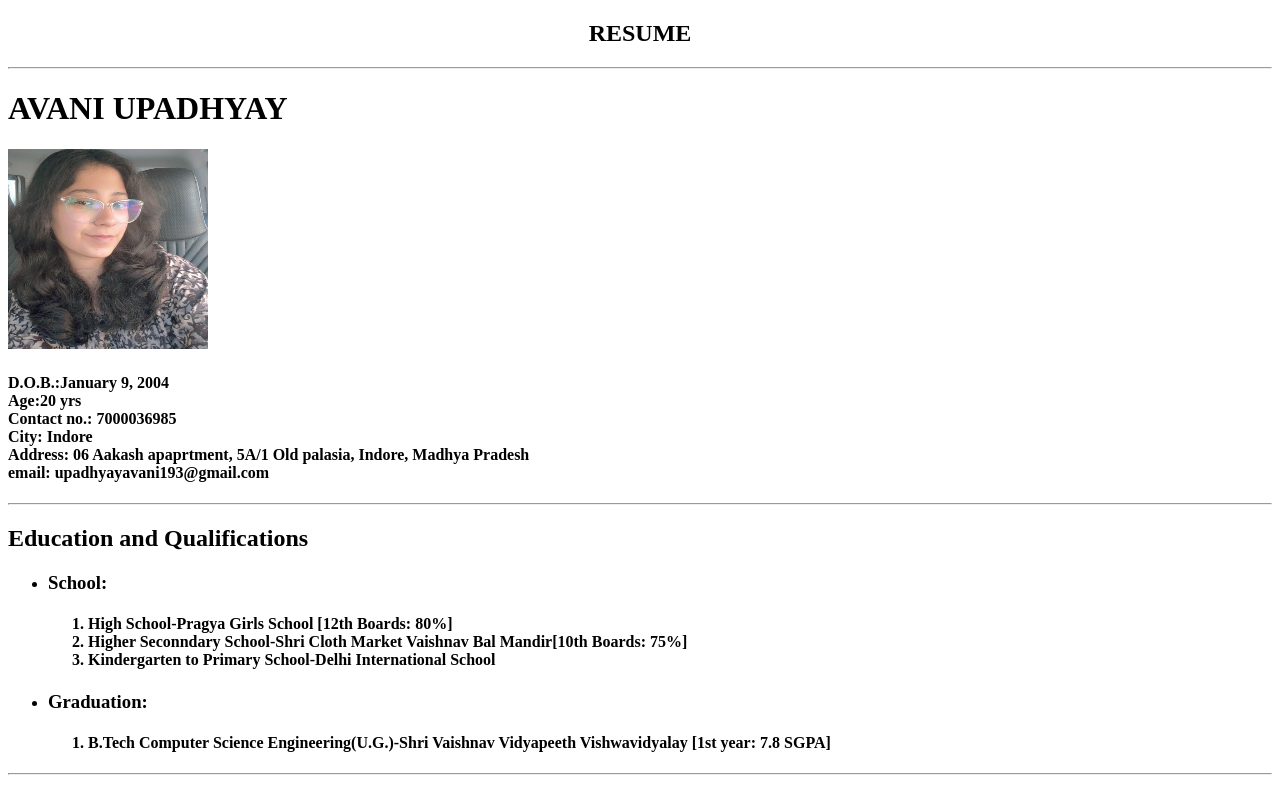
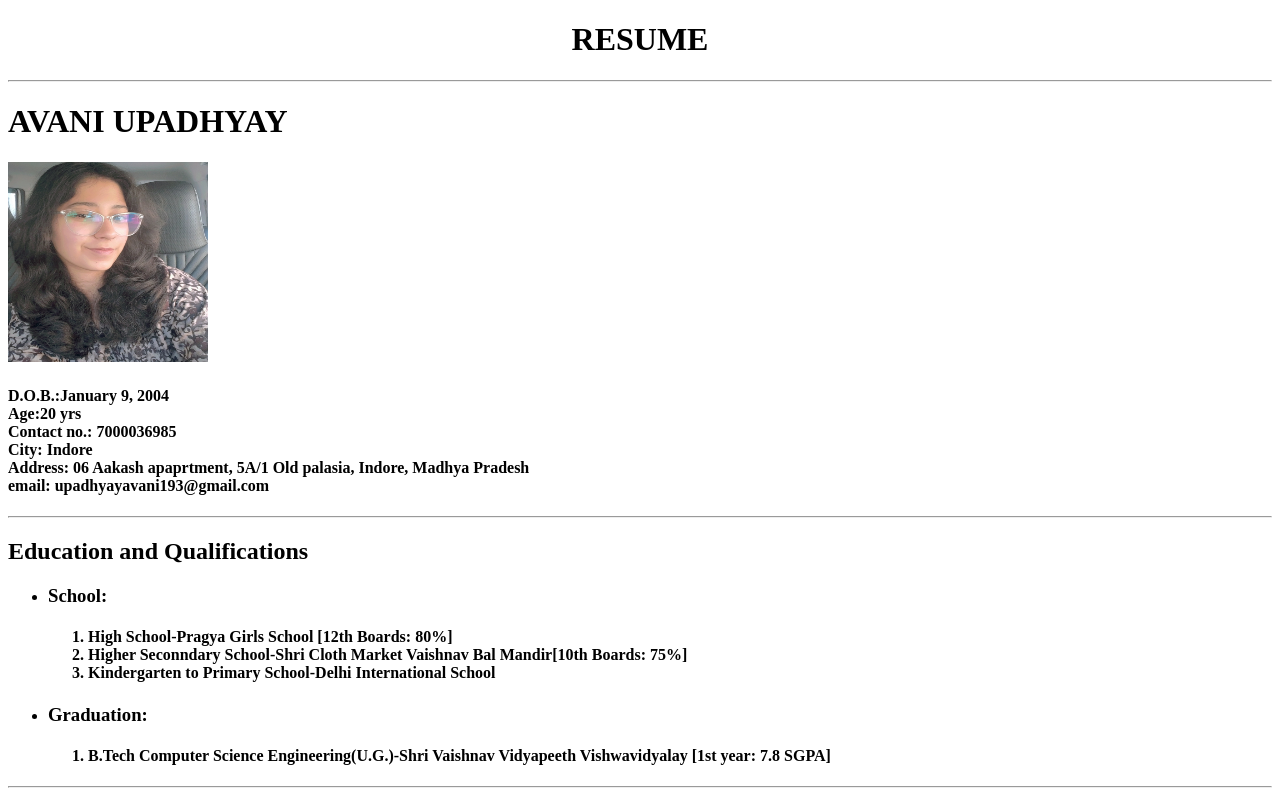
Before and after one commit to Avani-xo/capstone-project, a plain HTML site: page index.html in a window 1280 px wide. Shown: the top 792 px of the page. Drawn offline with Linux system fonts and the light colour scheme.

Commit message:
Update index.html

```diff
--- a/index.html
+++ b/index.html
@@ -5,7 +5,7 @@
     <title>My Resume</title>
 </head>
 <body>
-    <center><h2>RESUME</h2></center><hr>
+    <center><h1>RESUME</h1></center><hr>
     <h1>AVANI UPADHYAY</h1>
     <img src="./me.jpg" alt="Avani Upadhyay's Image" width="200" height="200">
     <h4>D.O.B.:January 9, 2004 <br>Age:20 yrs <br>Contact no.: 7000036985 <br> City: Indore <br> Address: 06 Aakash apaprtment, 5A/1 Old palasia, Indore, Madhya Pradesh<br> email: upadhyayavani193@gmail.com <br></h4>
```
